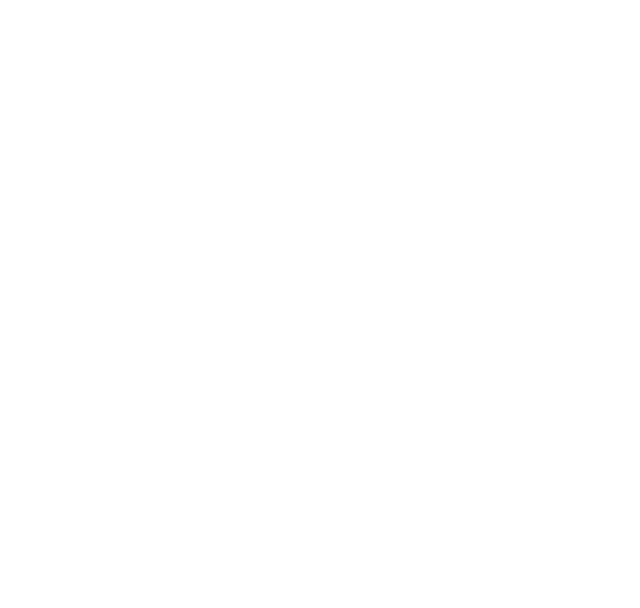
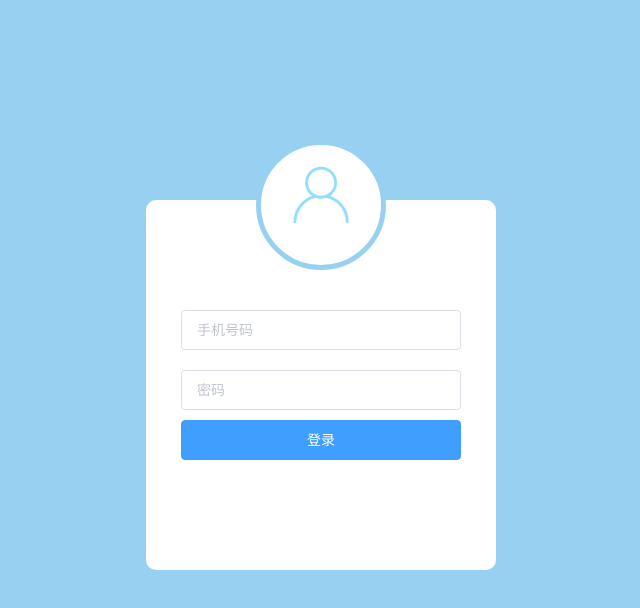
Before and after one commit to MilyHuang/parkingLot, a Vue app in the folder src/main/webapp/parking/: page /#/UserLogin in a window 1280 px wide. Shown: the top 608 px of the page, without its empty margins (324-964 px from the left). Built offline with nearby package versions, Linux system fonts and the light colour scheme.

Commit message:
webapp1.8(UserLogin)

```diff
--- a/src/main/webapp/parking/src/components/base/ParkingTop.vue
+++ b/src/main/webapp/parking/src/components/base/ParkingTop.vue
@@ -9,7 +9,7 @@
 			</ul>
 			<span class="admin-down-triggle" v-show="isShow"></span>
 		</span>
-    <el-dialog title="修改密码" :visible.sync="updateCodeVisible" width="30%" :before-close="handleClose">
+    <el-dialog title="修改密码" :visible.sync="updateCodeVisible" width="30%">
         <form method="post">
           用户名<el-input v-model="updateCode.name" type="text" />
           重置密码<el-input v-model="updateCode.code" type="text" />
@@ -21,13 +21,12 @@
         </span>
       </el-dialog>
 	</div>
-
 </template>
 
 <script>
 	export default {
     // mounted: function() {
-        // 路由拦截
+    //     路由拦截
     //   this.$nextTick(function () {
     //     if (!sessionStorage.token) {
     //         this.$router.push({ path: '/' });
--- a/src/main/webapp/parking/src/components/login/UserLogin.vue
+++ b/src/main/webapp/parking/src/components/login/UserLogin.vue
@@ -4,7 +4,7 @@
       <div class="login_logo"><img src="../../assets/login_logo.png" /></div>
       <div class="login">
         <form method="post">
-          <el-input v-model="userInfo.username" type="text" placeholder="用户名" @keyup.13="doLogin"></el-input>
+          <el-input v-model="userInfo.phone" type="text" placeholder="手机号码" @keyup.13="doLogin"></el-input>
           <el-input v-model="userInfo.password" type="password" placeholder="密码" @keyup.13="doLogin" />
           <el-button type="primary" @click="doLogin">登录</el-button>
         </form>
@@ -17,22 +17,22 @@
   data() {
     return {
       userInfo: {
-        username: '',
+        phone: '',
         password: '',
       }
     };
   },
   methods: {
     doLogin() {
-      if (this.userInfo.username == '') {
-        alert('用户名不能为空');
+      if (this.userInfo.phone == '') {
+        alert('手机号码不能为空');
         return false
       }
       if (this.userInfo.password == '') {
         alert('密码名不能为空');
         return false
       }else{
-        this.axios.post('http://10.65.35.190:8080/parkingLot/admin/selectUserByLogin',{"username":this.userInfo.username,"password":this.userInfo.password})
+        this.axios.post(this.baseURI + '/userinfo/login',{"phone":this.userInfo.phone,"password":this.userInfo.password})
         .then(res => {
           console.log(res);
           if (res.status == 200) {
@@ -43,6 +43,7 @@
                 message: '登录成功',
                 type: 'success'
               });
+              this.$router.push({ path: '/UserIndex' });
             }
             else{
               this.$notify({
--- a/src/main/webapp/parking/src/components/manager/PriceManage.vue
+++ b/src/main/webapp/parking/src/components/manager/PriceManage.vue
@@ -1,10 +1,10 @@
 <template>
 	<div class="price-manage">
 		<!-- 搜索停车场 -->
-		<div class="price-search">
+		<!-- <div class="price-search">
 			<el-input v-model="searchNumber" placeholder="请输入停车场编号"></el-input>
 			<el-button type="primary">查找</el-button>
-		</div>
+		</div> -->
 		<!-- 停车场详细信息 -->
 		<div class="sell-detail">
 			<el-table
--- a/src/main/webapp/parking/src/components/user/UserInfo.vue
+++ b/src/main/webapp/parking/src/components/user/UserInfo.vue
@@ -69,7 +69,7 @@
 
 <style scoped>
 	.user-info{
-
+       min-width: 900px;
 	}
 	.user-card h3{
 		margin-top: 40px;
--- a/src/main/webapp/parking/src/router/index.js
+++ b/src/main/webapp/parking/src/router/index.js
@@ -2,6 +2,7 @@
 import Router from 'vue-router'
 // 登录
 import Login from '@/components/login/Login'
+import UserLogin from '@/components/login/UserLogin'
 // Actor管理员
 import AdminIndex from '@/components/admin/AdminIndex'
 import AdminPaking from '@/components/admin/AdminPaking'
@@ -14,6 +15,9 @@
 import OperatorIndex from '@/components/operator/OperatorIndex'
 import CreateCard from '@/components/operator/CreateCard'
 import SearchCard from '@/components/operator/SearchCard'
+//User
+import UserIndex from '@/components/user/UserIndex'
+import UserInfo from '@/components/user/UserInfo'
 
 Vue.use(Router)
 
@@ -23,6 +27,11 @@
       path: '/',
       name: 'Login',
       component: Login
+    },
+    {
+      path: '/UserLogin',
+      name: 'UserLogin',
+      component: UserLogin
     },
     {
       path: '/AdminIndex',
@@ -83,5 +92,25 @@
         },
       ]
     },
+    {
+      // 用户页面
+      path: '/UserIndex',
+      redirect: '/UserIndex/UserInfo',
+      name: 'UserIndex',
+      component: UserIndex,
+      children: [{
+        //个人信息
+          path: '/UserIndex/UserInfo',
+          name: 'UserInfo',
+          component: UserInfo
+        },
+        // //停车卡查询
+        // {
+        //   path: '/UserIndex/SearchCard',
+        //   name: 'SearchCard',
+        //   component: SearchCard
+        // },
+      ]
+    }
   ]
 });
```
